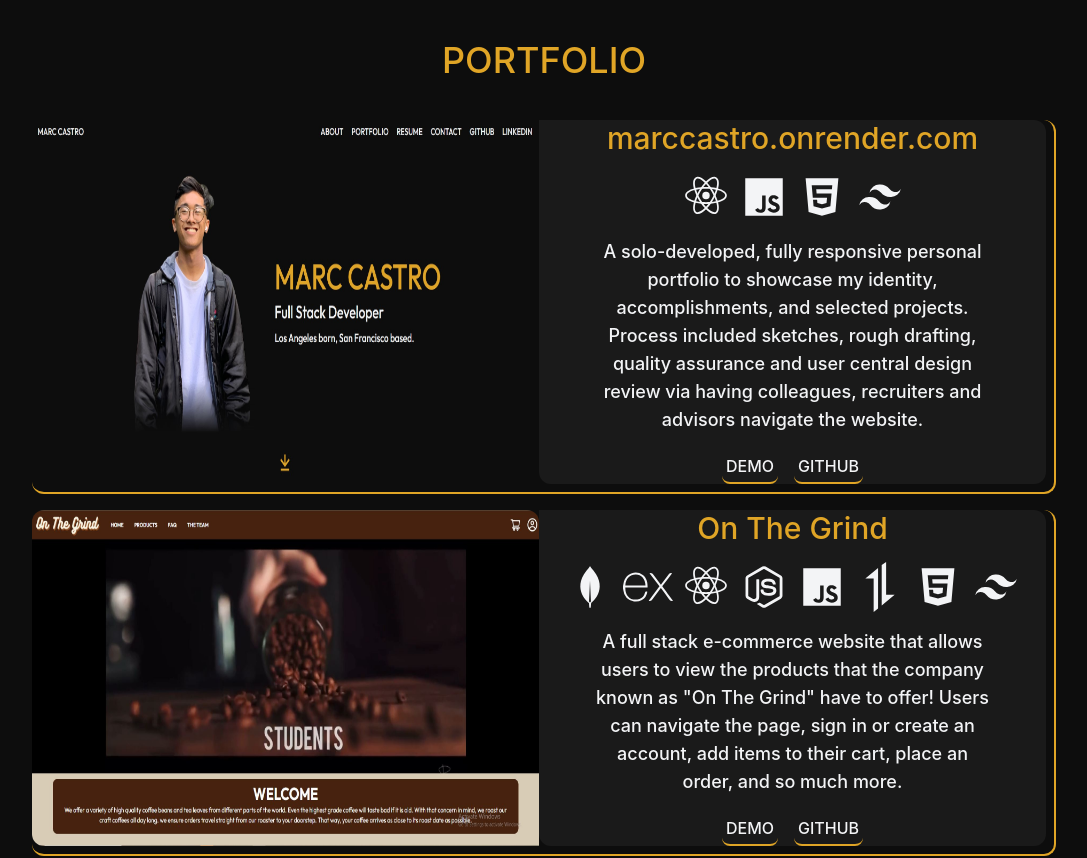
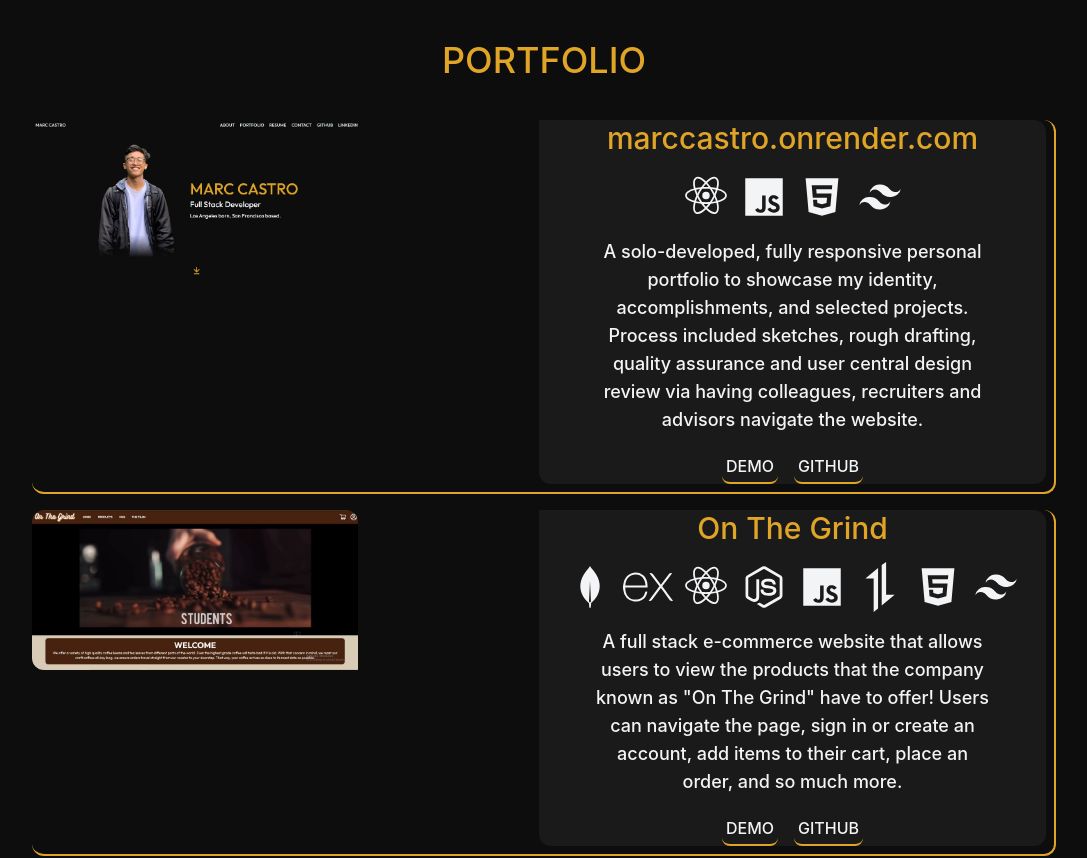
Before and after one commit to majocast/personal-website-v2, a React (Create React App) app: page / in a window 1280 px wide. Shown: the part 2060-2918 px from the top of the page, without its empty margins (96-1183 px from the left). Built offline with nearby package versions, Linux system fonts and the light colour scheme; the HTML template or start-up script is replaced by a standard one.

Commit message:
consistency change to portfolio img

```diff
--- a/src/pages/About.js
+++ b/src/pages/About.js
@@ -17,7 +17,7 @@
   BiGitBranch,
 } from 'react-icons/bi';
 import {
-  TbBrandCSharp, TbBrandVscode, TbSql
+  TbBrandCSharp, TbBrandVscode
 } from 'react-icons/tb';
 import { FiFramer } from 'react-icons/fi';
 import { motion } from 'framer-motion';
--- a/src/pages/Projects.js
+++ b/src/pages/Projects.js
@@ -92,7 +92,7 @@
             }}
             custom={index}
             className='grid grid-cols-1 sm:grid-cols-1 md:grid-cols-1 lg:grid-cols-2 h-full w-4/5 text-center pb-2 pr-2 my-2 rounded-xl border-b-2 border-r-2 border-[#E0A526]'>
-            <img src={projectImg} alt={project.name} className='xs:rounded-t-xl sm:rounded-t-xl md:rounded-l-xl h-full'/>
+            <img src={projectImg} alt={project.name} className='xs:rounded-t-xl sm:rounded-t-xl md:rounded-l-xl h-full max-h-[10rem]'/>
             <div className='flex flex-col justify-center items-center bg-[#1a1a1a] rounded-b-xl sm:rounded-b-xl md:rounded-b-xl lg:rounded-r-xl gap-4'>
               <h1 className='text-xl sm:text-xl md:text-2xl lg:text-3xl text-[#E0A526]'>{project.name}</h1>
               <div className='flex w-full justify-center text-gray-100 gap-2'>
```
